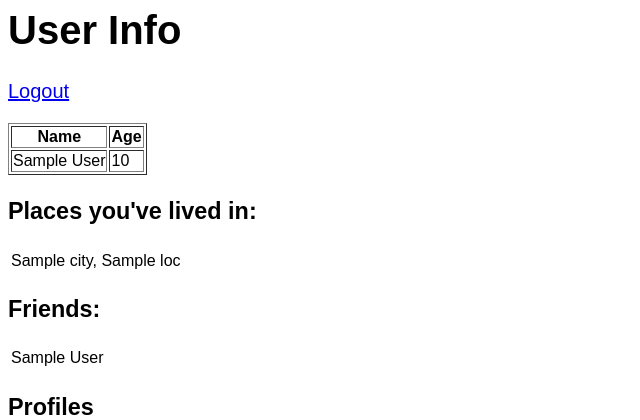
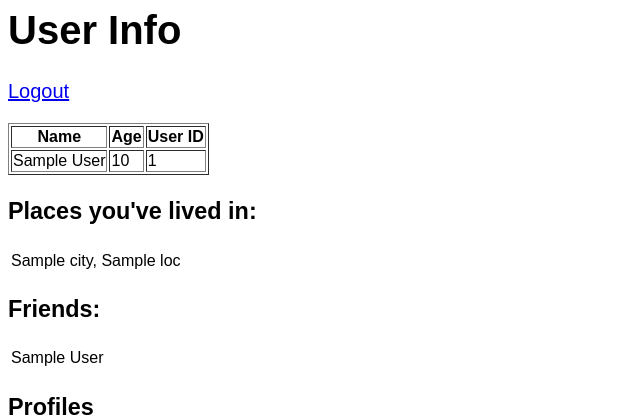
Before and after one commit to eakelly/social-network, a Flask app: template templates/user_info.html in a window 1280 px wide. Shown: the top 420 px of the page, without its empty margins (0-640 px from the left). Run offline with Flask 2, Linux system fonts and the light colour scheme; the template is opened without the code that fills it: most values are stand-ins (such as "Sample title", 1, 10 or a date in 2020); parts of the project's set-up code (start-up, migrations or seed data) failed here and were passed over.

Commit message:
Add user id and order by profile_id (#17)
Co-authored-by: Elizabeth Kelly <elizabethkelly@Elizabeths-Air.lan>

```diff
--- a/application/user_info.py
+++ b/application/user_info.py
@@ -20,7 +20,7 @@ FETCH_USER_LOCATIONS = """
 """
 
 FETCH_USER_PROFILES = """
-    SELECT * FROM profiles WHERE user_id = :id
+    SELECT * FROM profiles WHERE user_id = :id ORDER BY profile_id
 """
 
 def fetch_user_info(id):
--- a/templates/user_info.html
+++ b/templates/user_info.html
@@ -15,11 +15,13 @@
     <tr>
         <th>Name</th>
         <th>Age</th>
+        <th>User ID</th>
     </tr>
     {%for i in info%}
         <tr>
             <td>{{i.first_name}} {{i.last_name}}</td>
             <td>{{i.age}}</td>
+            <td>{{i.user_id}}</td>
         </tr>
     {%endfor%}
 </table>
```
